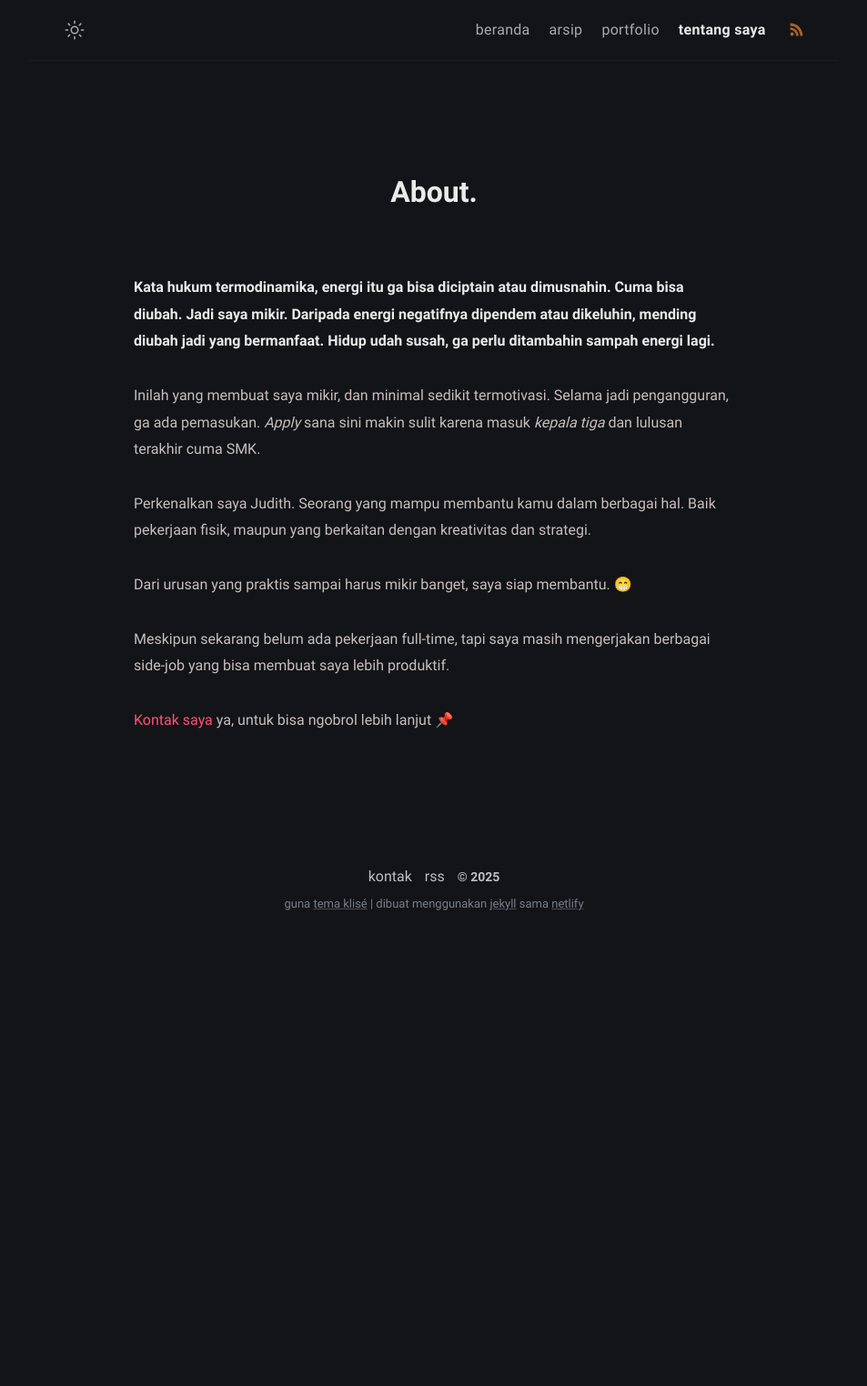
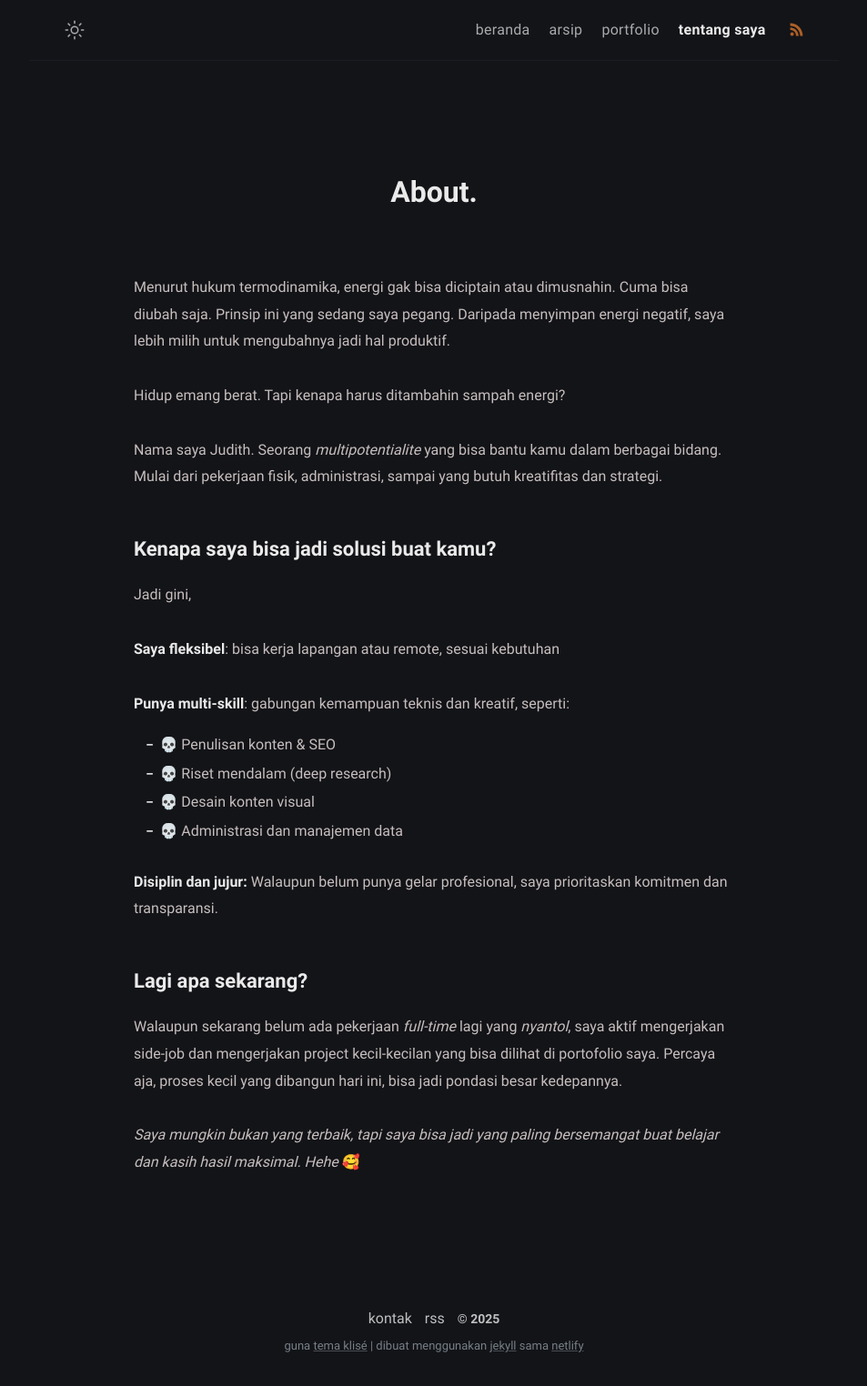
Before and after one commit to judwm/judwm.github.io, a Jekyll site: the page built from about.md, in a window 1280 px wide. Shown: the whole page at 91% size, without its empty margins (163-1116 px from the left). Built offline with Jekyll 4.4.1, drawn with Linux system fonts in a browser that asks for light colours; a script that is not in the unit is left out; before the commit the page ends 1038 px from its top, so only the background shows below that.

Commit message:
Update Page “about”

```diff
--- a/about.md
+++ b/about.md
@@ -8,14 +8,29 @@ description: Judith, seorang SEO Specialist yang masih sering belajar hal baru.
   Dia juga mampu mengerjakan berbagai pekerjaan administratif lainnya secara
   profesional. Tidak baperan dan tidak merokok.
 ---
-**Kata hukum termodinamika, energi itu ga bisa diciptain atau dimusnahin. Cuma bisa diubah. Jadi saya mikir. Daripada energi negatifnya dipendem atau dikeluhin, mending diubah jadi yang bermanfaat. Hidup udah susah, ga perlu ditambahin sampah energi lagi.**
+Menurut hukum termodinamika, energi gak bisa diciptain atau dimusnahin. Cuma bisa diubah saja. Prinsip ini yang sedang saya pegang. Daripada menyimpan energi negatif, saya lebih milih untuk mengubahnya jadi hal produktif.
 
-Inilah yang membuat saya mikir, dan minimal sedikit termotivasi. Selama jadi pengangguran, ga ada pemasukan. *Apply* sana sini makin sulit karena masuk *kepala tiga* dan lulusan terakhir cuma SMK.
+Hidup emang berat. Tapi kenapa harus ditambahin sampah energi?
 
-Perkenalkan saya Judith. Seorang yang mampu membantu kamu dalam berbagai hal. Baik pekerjaan fisik, maupun yang berkaitan dengan kreativitas dan strategi.
+Nama saya Judith. Seorang *multipotentialite* yang bisa bantu kamu dalam berbagai bidang. Mulai dari pekerjaan fisik, administrasi, sampai yang butuh kreatifitas dan strategi.
 
-Dari urusan yang praktis sampai harus mikir banget, saya siap membantu. 😁
+## Kenapa saya bisa jadi solusi buat kamu?
 
-Meskipun sekarang belum ada pekerjaan full-time, tapi saya masih mengerjakan berbagai side-job yang bisa membuat saya lebih produktif.
+Jadi gini,
 
-[Kontak saya](/contact/) ya, untuk bisa ngobrol lebih lanjut 📌
+**Saya fleksibel**: bisa kerja lapangan atau remote, sesuai kebutuhan
+
+**Punya multi-skill**: gabungan kemampuan teknis dan kreatif, seperti:
+
+* 💀 Penulisan konten & SEO
+* 💀 Riset mendalam (deep research)
+* 💀 Desain konten visual
+* 💀 Administrasi dan manajemen data
+
+**Disiplin dan jujur:** Walaupun belum punya gelar profesional, saya prioritaskan komitmen dan transparansi.
+
+## Lagi apa sekarang?
+
+Walaupun sekarang belum ada pekerjaan *full-time* lagi yang *nyantol*, saya aktif mengerjakan side-job dan mengerjakan project kecil-kecilan yang bisa dilihat di portofolio saya. Percaya aja, proses kecil yang dibangun hari ini, bisa jadi pondasi besar kedepannya.
+
+*Saya mungkin bukan yang terbaik, tapi saya bisa jadi yang paling bersemangat buat belajar dan kasih hasil maksimal. Hehe* 🥰
```
